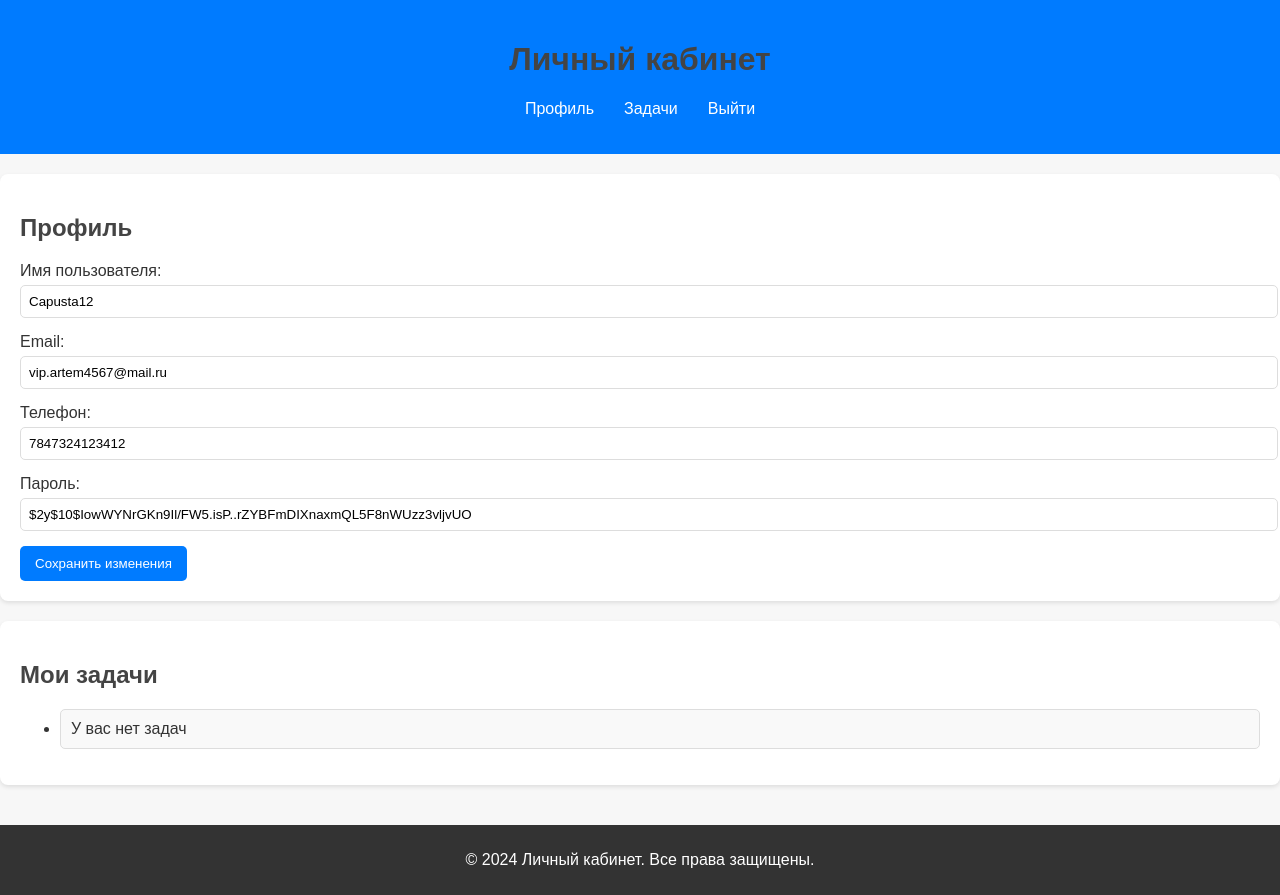
After one commit to JackArt237483/fullstack_to_do_list, a PHP site: page /index.php?action=account in a window 1280 px wide. The commit adds this page. Run offline with PHP 8.4, Linux system fonts and the light colour scheme; the visitor is signed in with stand-in values (Sample User, id 1); data comes from the database, SQL or seed files in the repository; both versions use the stored data as it was after the commit.

Commit message:
add account page and methods to updatde data

```diff
--- a/Block/Controllers/UserController.php
+++ b/Block/Controllers/UserController.php
@@ -9,19 +9,18 @@ use User\Block\Services\Router;
 
 class UserController implements RouteConfigurable {
     private UserRepositoryInterface $userRepository;
-
     public function __construct(UserRepositoryInterface $userRepository) {
         $this->userRepository = $userRepository;
     }
-
     public function registerRoutes(Router $router): void {
         $router->addRoute('GET', '/login', [$this, 'login']);
         $router->addRoute('POST', '/login', [$this, 'login']);
         $router->addRoute('GET', '/register', [$this, 'register']);
         $router->addRoute('POST', '/register', [$this, 'register']);
         $router->addRoute('GET', '/logout', [$this, 'logout']);
+        $router->addRoute('GET', '/account', [$this, 'account']);
+        $router->addRoute('POST','/update_profile', [$this, 'updateProfile']);
     }
-
     public function login() {
         if ($_SERVER['REQUEST_METHOD'] === 'POST') {
             $email = $_POST['email'];
@@ -40,7 +39,6 @@ class UserController implements RouteConfigurable {
         }
         include __DIR__ . '/../Views/login.php';
     }
-
     public function register() {
         if ($_SERVER['REQUEST_METHOD'] === 'POST') {
             $username = $_POST['username'];
@@ -60,12 +58,64 @@ class UserController implements RouteConfigurable {
         }
         include __DIR__ . '/../Views/register.php';
     }
-
     public function logout() {
-        session_destroy();
-        header('Location: index.php?action=login');
+        session_destroy(); // Удаляем сессию
+        header('Location: index.php?action=login'); // Перенаправляем на страницу входа
         exit;
     }
+    public function account() {
+        if (!isset($_SESSION['user_id'])) {
+            header('Location: index.php?action=login'); // Если пользователь не авторизован
+            exit();
+        }
+        // Получаем данные пользователя
+        $userId = $_SESSION['user_id'];
+        $user = $this->userRepository->findById($userId);
+        $roles = $_SESSION['roles'] ?? [];
+
+
+        // Подключаем шаблон личного кабинета
+        include __DIR__ . '../../Views/account.php';
+    }
+    public function updateProfile(){
+        if($_SERVER['REQUEST_METHOD'] === 'POST'){
+            $userId = $_SESSION['user_id'] ?? null;
+
+            if(!$userId){
+                echo 'Юзера нету мужик';
+                return;
+            }
+
+            $username = $_POST['username'] ?? null;
+            $email = $_POST['email'] ?? null;
+            $phone = $_POST['phone'] ?? null;
+            $password = $_POST['password'] ?? null;
+
+            if($password ===  null || trim($password) === " "){
+                $user = $this->userRepository->findById($userId);
+                $password = $user['password'];
+            } else {
+                $password = password_hash($password, PASSWORD_BCRYPT);
+            }
+
+            $user = new Users($username, $email, $phone, $password);
+            $user->setId($userId);
+
+
+
+            if($this->userRepository->updateUser($user)){
+                echo 'Update profile';
+                exit();
+            } else {
+                echo 'Update failed bro';
+            }
+        }
+        else {
+            echo 'this methos is not true';
+        }
+        // Подключаем шаблон личного кабинета
+        include __DIR__ . '../../Views/account.php';
+    }
+
 }
-
 ?>
--- a/Block/Interfaces/UserRepositoryInterface.php
+++ b/Block/Interfaces/UserRepositoryInterface.php
@@ -7,5 +7,7 @@
         public function save(Users $user):bool;
         public function assignRoles(int $userId, array $roleIds):bool; // выбор роли пользователя по массиву
         public function getUserRoles(int $userId): array; // получает массив пользователей
+        public function findById(int $id): ?array ;
+        public function updateUser(Users $user): bool;
     }
 ?>
--- a/Block/Repositories/TodoRepository.php
+++ b/Block/Repositories/TodoRepository.php
@@ -24,7 +24,6 @@ class TodoRepository implements TodoRepositoryInterface {
             $data
         );
     }
-
     public function update(int $id, array $data): void
     {
         $setPart = [];
--- a/Block/Repositories/UserRepository.php
+++ b/Block/Repositories/UserRepository.php
@@ -7,16 +7,13 @@ use User\Block\Services\DatabaseService;
 
 class UserRepository implements UserRepositoryInterface {
     private DatabaseService $db;
-
     public function __construct(DatabaseService $db) {
         $this->db = $db;
     }
-
     public function findByEmail(string $email): ?array {
         $result = $this->db->query('SELECT * FROM users WHERE email = :email', ['email' => $email]);
         return $result[0] ?? null;
     }
-
     public function save(Users $user): bool {
         $data = [
             'username' => $user->getUserName(),
@@ -24,7 +21,6 @@ class UserRepository implements UserRepositoryInterface {
             'phone' => $user->getPhone(),
             'password' => $user->getPassword()
         ];
-
         $this->db->execute(
             'INSERT INTO users (username, email, phone, password) VALUES (:username, :email, :phone, :password)',
             $data
@@ -39,7 +35,6 @@ class UserRepository implements UserRepositoryInterface {
 
         return true;
     }
-
     public function assignRoles(int $userId, array $roleIds): bool {
         foreach ($roleIds as $roleId) {
             $this->db->execute(
@@ -49,7 +44,6 @@ class UserRepository implements UserRepositoryInterface {
         }
         return true;
     }
-
     public function getUserRoles(int $userId): array {
         $result = $this->db->query(
             'SELECT r.name FROM roles r
@@ -60,6 +54,26 @@ class UserRepository implements UserRepositoryInterface {
 
         return array_column($result, 'name');
     }
+    public function findById(int $id): ?array {
+        $result = $this->db->query('SELECT * FROM users WHERE id = :id', ['id' => $id]);
+        return $result[0] ?? null;
+    }
+    public function updateUser(Users $user): bool{
+        return $this->db->execute(
+            "UPDATE users SET
+                 username = :username,
+                 email = :email,
+                 phone = :phone,
+                 password = :password
+                WHERE id = :id"
+            ,[
+               ':username' => $user->getUserName(),
+               ':email' => $user->getEmail(),
+               ':phone' => $user->getPhone(),
+               ':password' => $user->getPassword(),
+                ':id' => $user->getId()
+        ]);
+    }
 }
 
 ?>
--- /dev/null
+++ b/Block/Views/account.php
@@ -0,0 +1,73 @@
+<!DOCTYPE html>
+<html lang="ru">
+<head>
+    <meta charset="UTF-8">
+    <meta name="viewport" content="width=device-width, initial-scale=1.0">
+    <title>Личный кабинет</title>
+    <link rel="stylesheet" href="public/assets/account.css">
+</head>
+<body>
+<header class="header">
+    <div class="container">
+        <h1>Личный кабинет</h1>
+        <nav class="nav">
+            <ul>
+                <li><a href="#profile">Профиль</a></li>
+                <li><a href="index.php?action=todos">Задачи</a></li>
+                <li><a href="index.php?action=logout">Выйти</a></li>
+            </ul>
+        </nav>
+    </div>
+</header>
+
+<main class="main">
+    <!-- Секция профиля -->
+    <section id="profile" class="section">
+        <h2>Профиль</h2>
+        <div class="profile-info">
+            <form action="index.php?action=update_profile" method="POST">
+
+                <label for="username">Имя пользователя:</label>
+                <input type="text" id="username" name="username" value="<?= htmlspecialchars($user['username']) ?>" required>
+
+                <label for="email">Email:</label>
+                <input type="email" id="email" name="email" value="<?= htmlspecialchars($user['email']) ?>" required>
+
+                <label for="phone">Телефон:</label>
+                <input type="text" id="phone" name="phone" value="<?= htmlspecialchars($user['phone']) ?>" required>
+
+                <label for="phone">Пароль:</label>
+                <input type="text" id="phone" name="phone" value="<?= htmlspecialchars($user['password']) ?>" required>
+
+                <button type="submit">Сохранить изменения</button>
+            </form>
+        </div>
+    </section>
+
+    <!-- Секция задач -->
+    <section id="tasks" class="section">
+        <h2>Мои задачи</h2>
+        <ul class="tasks">
+            <?php if (!empty($todos) && is_array($todos)): ?>
+                <?php foreach ($todos as $todo): ?>
+                    <li>
+                        <strong>Задача:</strong> <?= htmlspecialchars($todo['title']) ?><br>
+                        <strong>Категория:</strong> <?= htmlspecialchars($todo['category']) ?><br>
+                        <strong>Приоритет:</strong> <?= $todo['priority'] === 1 ? 'Высокий' : ($todo['priority'] === 2 ? 'Средний' : 'Низкий') ?><br>
+                        <strong>Статус:</strong> <?= $todo['is_completed'] ? 'Выполнено' : 'В процессе' ?>
+                    </li>
+                <?php endforeach; ?>
+            <?php else: ?>
+                <li>У вас нет задач</li>
+            <?php endif; ?>
+        </ul>
+    </section>
+</main>
+
+<footer class="footer">
+    <div class="container">
+        <p>© <?= date('Y') ?> Личный кабинет. Все права защищены.</p>
+    </div>
+</footer>
+</body>
+</html>
--- a/Block/Views/index.php
+++ b/Block/Views/index.php
@@ -11,6 +11,7 @@
 <nav>
     <?php if (isset($_SESSION['user_id'])): ?>
         <a class="link_logout" href="index.php?action=logout">Logout</a>
+        <a class="link_logout" href="index.php?action=account">Personal account</a>
     <?php endif; ?>
 </nav>
 
```
Also changed, not shown: Block/Models/Users.php (+16 -2 lines), config/identifier.sqlite, public/assets/account.css (added).
